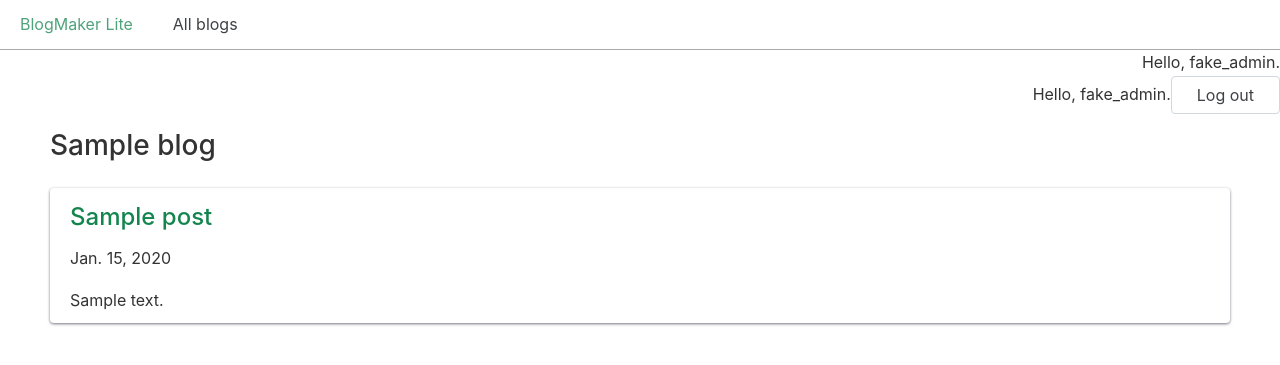
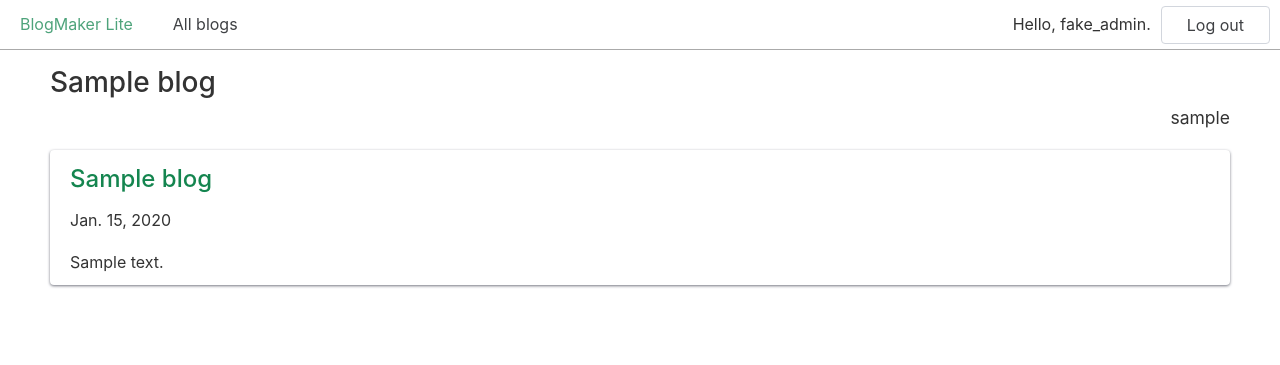
Before and after one commit to cinnak/bml_project, a Django app: template blogs/templates/blogs/blog.html in a window 1280 px wide. Shown: the top 365 px of the page. Run offline with Django 4.2, Linux system fonts and the light colour scheme; a user stored in the database is signed in; tables that the repository leaves empty hold one stand-in row (values such as "Sample post"); the template is opened without the code that fills it: most values are stand-ins (such as "Sample title", 1, 10 or a date in 2020); data that the repository does not hold is empty.

Commit message:
add users

```diff
--- a/blogs/models.py
+++ b/blogs/models.py
@@ -1,10 +1,12 @@
 from django.db import models
+from django.contrib.auth.models import User
 
 
 class Blog(models.Model):
     title = models.CharField(max_length=200)
     description = models.TextField()
     date_added = models.DateTimeField(auto_now_add=True)
+    owner = models.ForeignKey(User, on_delete=models.CASCADE)
 
     def __str__(self) -> str:
         return self.title
--- a/blogs/templates/blogs/base.html
+++ b/blogs/templates/blogs/base.html
@@ -16,16 +16,7 @@
     <nav class="nav">
       <div class="nav-left">
         <a class="active" href="{% url 'blogs:index' %}">BlogMaker Lite</a>
-        <a href="{% url 'blogs' %}">All blogs</a>
-      </div>
-    </nav>
-
-    <div class="nav-right">
-      {% if user.is_authenticated %}
-      <span class="is-vertical-align">Hello, {{ user.username }}.</span>
-      {% else %}
-        <a href="{% url 'accounts:login' %}">Log in</a>
-      {% endif %}
+        <a href="{% url 'blogs:blogs' %}">All blogs</a>
       </div>
 
       <div class="nav-right">
@@ -44,7 +35,7 @@
           <a href="{% url 'accounts:register' %}">Register</a>
         {% endif %}
       </div>
-
+    </nav>
 
     <div class="container">
       {% block content %}{% endblock content %}
--- a/blogs/templates/blogs/blog.html
+++ b/blogs/templates/blogs/blog.html
@@ -3,13 +3,15 @@
 {% block content %}
 
   <h2>{{ blog.title }}</h2>
+  <p class="text-right blog-owner">{{ blog.owner.username }}</p>
 
   {% for post in posts %}
 
   <div class="card">
     <header>
-      <h3><a href="{% url 'post' post.id %}">
-          {{ post.title }}</a></h3>
+      <h3>
+        <a href="{% url 'blogs:blog' blog.id %}">{{ blog.title }}</a>
+      </h3>
     </header>
     <p>{{ post.date_added|date:"DATE_FORMAT"}}
     <p>{{ post.body|truncatewords:10 }}</p>
--- a/blogs/templates/blogs/blogs.html
+++ b/blogs/templates/blogs/blogs.html
@@ -1,4 +1,4 @@
-{% extends "base.html" %}
+{% extends "blogs/base.html" %}
 
 {% block content %}
 
@@ -9,11 +9,13 @@
     <div class="card">
       <header>
         <h3>
-        <a href="{% url 'blog' blog.id %}">{{ blog.title }}</a>
+          <a href="{% url 'blogs:blog' blog.id %}">{{ blog.title }}</a>
         </h3>
       </header>
       <p>{{ blog.description }}</p>
+      <p class="text-right">{{ blog.owner.username }}</p>
     </div>
+
   {% empty %}
     <h3>No blogs have been added yet.</h3>
   {% endfor %}
--- a/blogs/templates/blogs/index.html
+++ b/blogs/templates/blogs/index.html
@@ -7,7 +7,7 @@
     <p>Make a blog today, and let us know what you're thinking!</p>
   </div>
 
-  <a class="button primary" href="{% url 'blogs' %}">
+  <a class="button primary" href="{% url 'blogs:blogs' %}">
     See all blogs</a>
 
 {% endblock content %}
--- a/css/custom.css
+++ b/css/custom.css
@@ -31,3 +31,7 @@
     padding-left: 15px;
     padding-right: 15px;
 }
+p.blog-owner {
+    font-size: 1.75rem;
+    margin-top: -20px;
+}
```
Also changed, not shown: model_factories.py (+5 -2 lines), blogs/migrations/0003_blog_owner.py (added), db.sqlite3. Lines whose indentation alone changed are shown as unchanged.
